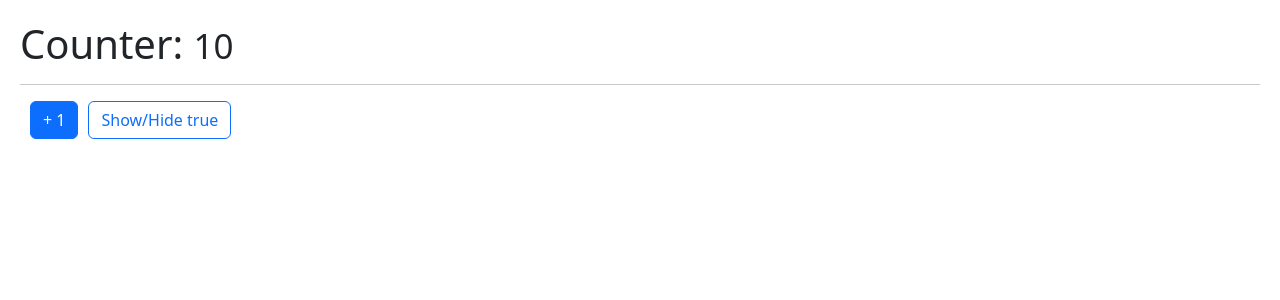
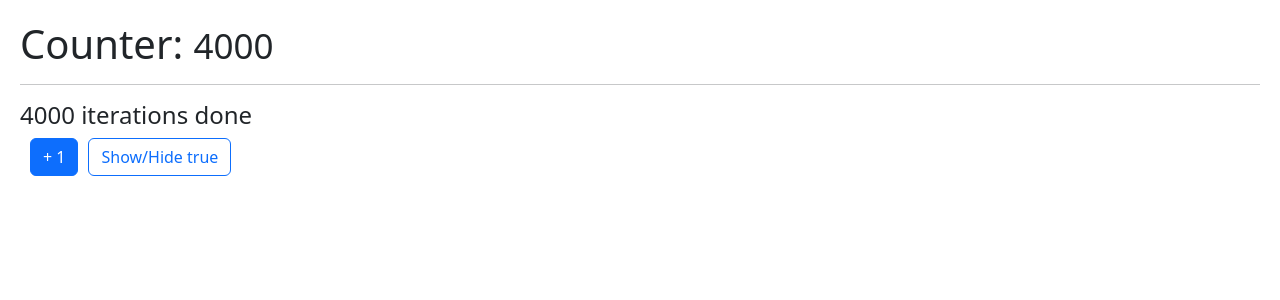
Before and after one commit to alexelizaga/05-react-hooks-vite, a React (Vite) app: page / in a window 1280 px wide. Shown: the top 300 px of the page. Built offline with nearby package versions, Linux system fonts and the light colour scheme.

Commit message:
131. useMemo

```diff
--- /dev/null
+++ b/src/06-memos/MemoHook.tsx
@@ -0,0 +1,42 @@
+import { useMemo, useState } from 'react';
+
+import { useCounter } from '../hooks';
+
+const heavyStuff = ( iterationNumber = 100 ) => {
+    for( let i = 0; i < iterationNumber; i++ ) {
+        console.log('There we go...')
+    }
+
+    return `${ iterationNumber } iterations done`
+}
+
+export const MemoHook = () => {
+
+    const { counter, increment } = useCounter(4000);
+    const [show, setShow] = useState(true);
+
+    const memorizedValue = useMemo(() => heavyStuff(counter), [counter]);
+
+    return (
+        <>
+            <h1>Counter: <small>{ counter }</small> </h1>
+            <hr />
+
+            <h4>{ memorizedValue }</h4>
+
+            <button
+                className="btn btn-primary"
+                onClick={() => increment()}
+            >
+                + 1
+            </button>
+
+            <button
+                className="btn btn-outline-primary"
+                onClick={ () => setShow( prev => !prev ) }
+            >
+                Show/Hide { JSON.stringify(show) }
+            </button>
+        </>
+  )
+}
--- a/src/main.tsx
+++ b/src/main.tsx
@@ -9,11 +9,10 @@
 // import { MultipleCustomHooks } from './03-examples/MultipleCustomHooks';
 // import { FocusScreen } from './04-useRef/FocusScreen';
 // import { Layout } from './05-useLayoutEffect/Layout';
-import { Memorize } from './06-memos/Memorize';
+// import { Memorize } from './06-memos/Memorize';
+import { MemoHook } from './06-memos/MemoHook';
 
 import './index.css'
-
-
 
 
 ReactDOM.createRoot(document.getElementById('root') as HTMLElement).render(
@@ -21,5 +20,5 @@
     //     <Memorize />
     // </React.StrictMode>
 
-    <Memorize />
+    <MemoHook />
 )
```
Also changed, not shown: 1 other file (tests, documents, lock files or other folders).
